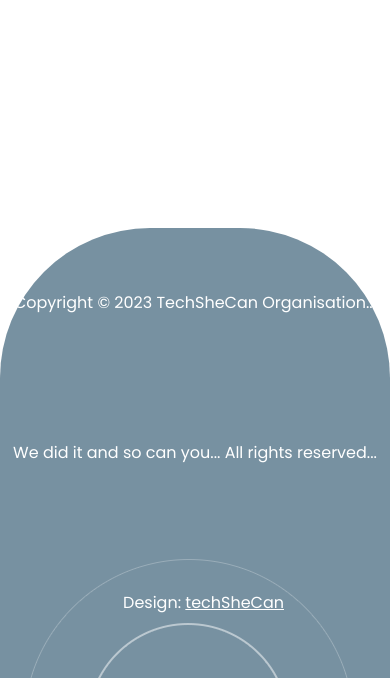
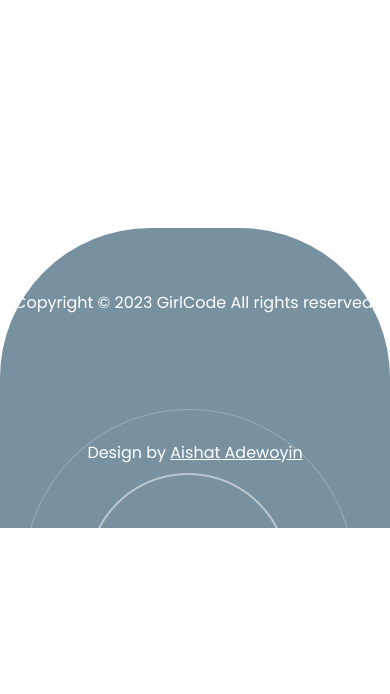
Before and after one commit to AishatAdewoyin/techSheCan, a plain HTML site: page index.html in a window 390 px wide. Shown: the part 10190-10884 px from the top of the page. After the commit the page ends 10734 px from the top, so only its background shows below. Drawn offline with Linux system fonts and the light colour scheme; files whose address does not match are found by name.

```diff
--- a/index.html
+++ b/index.html
@@ -617,20 +617,15 @@
         <div class="container">
             <div class="col-lg-12">
                 <p>
-                    Copyright © 2023 TechSheCan Organisation... We did it and so can you... All rights reserved...
-                    &nbsp;&nbsp;&nbsp; Design:
-                    <a href="https://templatemo.com" rel="nofollow" target="_blank">techSheCan</a>
+                    Copyright © 2023 GirlCode All rights reserved, Design by
+                    <a href="https://github.com/aoshatadewoyin" rel="nofollow" target="_blank">Aishat Adewoyin</a>
                 </p>
             </div>
         </div>
     </footer>
 
-    <!-- <script src="vendor/jquery/jquery.min.js"></script> -->
     <script src="assets/js/bootstrap.bundle.min.js"></script>
-    <!-- <script src="assets/js/isotope.min.js"></script> -->
     <script src="assets/js/owl-carousel.js"></script>
-    <!-- <script src="assets/js/counter.js"></script> -->
-    <!-- <script src="assets/js/custom.js"></script> -->
 </body>
 
 </html>
```
Also changed, not shown: 1 other file.
